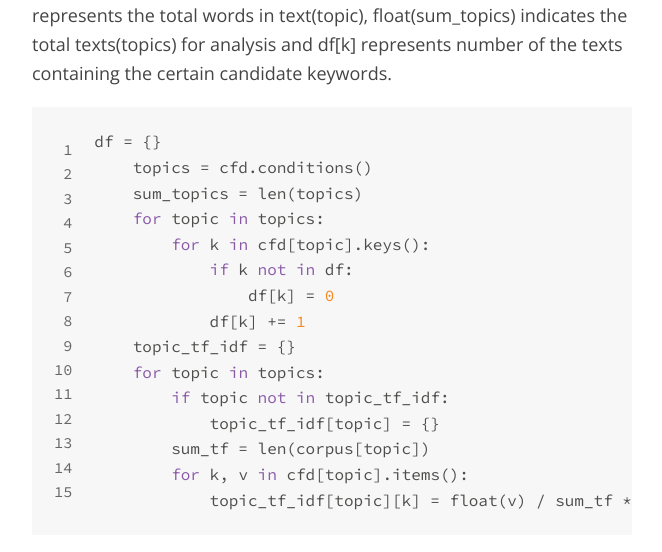
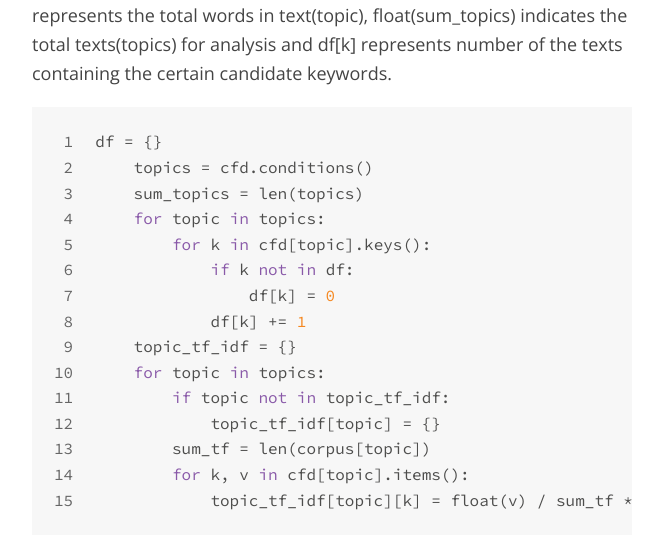
Before and after one commit to lxy16555/lxy16555.github.io, a plain HTML site: page 2016/01/06/Yelp-Refiner/index.html in a window 1280 px wide. Shown: the part 3003-3555 px from the top of the page, without its empty margins (308-970 px from the left). Drawn offline with nearby package versions, Linux system fonts and the light colour scheme.

Commit message:
Site updated: 2016-01-06 19:54:13

```diff
--- a/css/style.css
+++ b/css/style.css
@@ -554,7 +554,7 @@ button {
 .article-content .highlight .gutter pre,
 .article-content .gist .gist-file .gist-data .line-numbers {
   color: #666;
-  font-size: 0.85em;
+  font-size: 16px;
 }
 .article-content pre,
 .article-content code {
```
